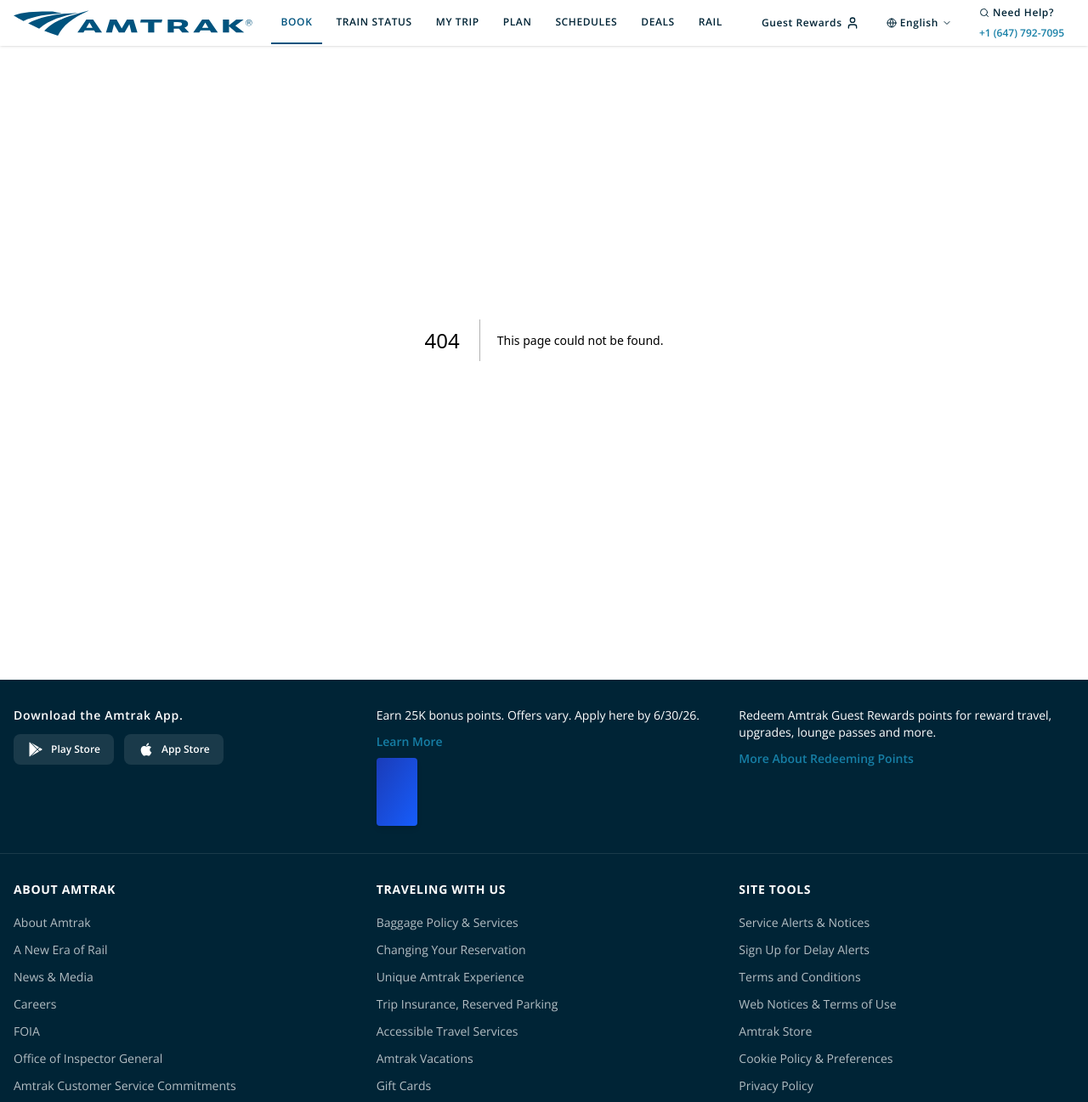
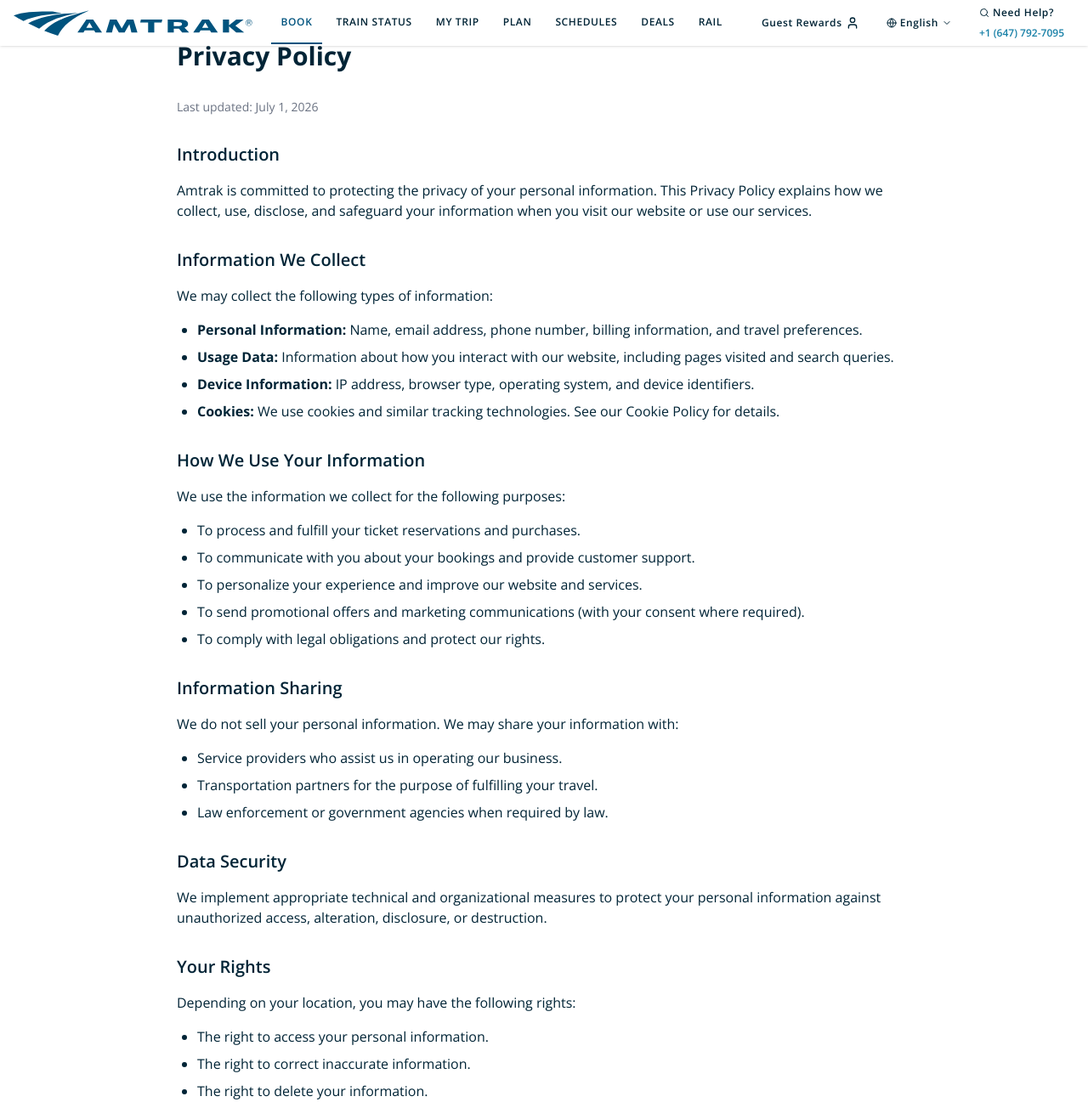
Before and after one commit to airticketexpress41-sys/amtrak, a Next.js app: page /planning-booking/policies/privacy-policy in a window 1280 px wide. Before the commit this address had no page. Shown: the top 1297 px of the page at 85% size. Built offline with nearby package versions, Linux system fonts and the light colour scheme.

Commit message:
Add Privacy Policy and Terms and Conditions pages

```diff
--- /dev/null
+++ b/src/app/planning-booking/policies/privacy-policy/page.tsx
@@ -0,0 +1,96 @@
+import type { Metadata } from "next";
+
+export const metadata: Metadata = {
+  title: "Privacy Policy",
+  description:
+    "Read Amtrak's Privacy Policy to understand how we collect, use, and protect your personal information.",
+  openGraph: {
+    title: "Privacy Policy | Amtrak",
+  },
+  alternates: {
+    canonical: "/planning-booking/policies/privacy-policy",
+  },
+};
+
+export default function PrivacyPolicyPage() {
+  return (
+    <div className="max-w-4xl mx-auto px-4 py-12">
+      <h1 className="text-3xl font-bold mb-8">Privacy Policy</h1>
+      <p className="text-sm text-gray-500 mb-8">Last updated: July 1, 2026</p>
+
+      <section className="mb-8">
+        <h2 className="text-xl font-semibold mb-4">Introduction</h2>
+        <p className="mb-4">
+          Amtrak is committed to protecting the privacy of your personal information. This Privacy Policy
+          explains how we collect, use, disclose, and safeguard your information when you visit our website
+          or use our services.
+        </p>
+      </section>
+
+      <section className="mb-8">
+        <h2 className="text-xl font-semibold mb-4">Information We Collect</h2>
+        <p className="mb-4">We may collect the following types of information:</p>
+        <ul className="list-disc pl-6 mb-4 space-y-2">
+          <li><strong>Personal Information:</strong> Name, email address, phone number, billing information, and travel preferences.</li>
+          <li><strong>Usage Data:</strong> Information about how you interact with our website, including pages visited and search queries.</li>
+          <li><strong>Device Information:</strong> IP address, browser type, operating system, and device identifiers.</li>
+          <li><strong>Cookies:</strong> We use cookies and similar tracking technologies. See our Cookie Policy for details.</li>
+        </ul>
+      </section>
+
+      <section className="mb-8">
+        <h2 className="text-xl font-semibold mb-4">How We Use Your Information</h2>
+        <p className="mb-4">We use the information we collect for the following purposes:</p>
+        <ul className="list-disc pl-6 mb-4 space-y-2">
+          <li>To process and fulfill your ticket reservations and purchases.</li>
+          <li>To communicate with you about your bookings and provide customer support.</li>
+          <li>To personalize your experience and improve our website and services.</li>
+          <li>To send promotional offers and marketing communications (with your consent where required).</li>
+          <li>To comply with legal obligations and protect our rights.</li>
+        </ul>
+      </section>
+
+      <section className="mb-8">
+        <h2 className="text-xl font-semibold mb-4">Information Sharing</h2>
+        <p className="mb-4">
+          We do not sell your personal information. We may share your information with:
+        </p>
+        <ul className="list-disc pl-6 mb-4 space-y-2">
+          <li>Service providers who assist us in operating our business.</li>
+          <li>Transportation partners for the purpose of fulfilling your travel.</li>
+          <li>Law enforcement or government agencies when required by law.</li>
+        </ul>
+      </section>
+
+      <section className="mb-8">
+        <h2 className="text-xl font-semibold mb-4">Data Security</h2>
+        <p className="mb-4">
+          We implement appropriate technical and organizational measures to protect your personal
+          information against unauthorized access, alteration, disclosure, or destruction.
+        </p>
+      </section>
+
+      <section className="mb-8">
+        <h2 className="text-xl font-semibold mb-4">Your Rights</h2>
+        <p className="mb-4">Depending on your location, you may have the following rights:</p>
+        <ul className="list-disc pl-6 mb-4 space-y-2">
+          <li>The right to access your personal information.</li>
+          <li>The right to correct inaccurate information.</li>
+          <li>The right to delete your information.</li>
+          <li>The right to restrict or object to processing.</li>
+          <li>The right to data portability.</li>
+          <li>The right to withdraw consent.</li>
+        </ul>
+      </section>
+
+      <section className="mb-8">
+        <h2 className="text-xl font-semibold mb-4">Contact Us</h2>
+        <p className="mb-4">
+          If you have any questions about this Privacy Policy, please contact us at:
+        </p>
+        <p className="mb-2">Email: privacy@amtrak.com</p>
+        <p>Phone: +1 (647) 792-7095</p>
+      </section>
+    </div>
+  );
+}
--- /dev/null
+++ b/src/app/terms-and-conditions/page.tsx
@@ -0,0 +1,80 @@
+import type { Metadata } from "next";
+
+export const metadata: Metadata = {
+  title: "Terms and Conditions",
+  description:
+    "Review Amtrak's Terms and Conditions for using our website and services.",
+  openGraph: {
+    title: "Terms and Conditions | Amtrak",
+  },
+  alternates: {
+    canonical: "/terms-and-conditions",
+  },
+};
+
+export default function TermsAndConditionsPage() {
+  return (
+    <div className="max-w-4xl mx-auto px-4 py-12">
+      <h1 className="text-3xl font-bold mb-8">Terms and Conditions</h1>
+      <p className="text-sm text-gray-500 mb-8">Last updated: July 1, 2026</p>
+
+      <section className="mb-8">
+        <h2 className="text-xl font-semibold mb-4">Acceptance of Terms</h2>
+        <p className="mb-4">
+          By accessing or using the Amtrak website and services, you agree to be bound by these
+          Terms and Conditions. If you do not agree with any part of these terms, you should not
+          use our website or services.
+        </p>
+      </section>
+
+      <section className="mb-8">
+        <h2 className="text-xl font-semibold mb-4">Use of Services</h2>
+        <p className="mb-4">You agree to use our services only for lawful purposes and in accordance with these terms. You may not:</p>
+        <ul className="list-disc pl-6 mb-4 space-y-2">
+          <li>Use the website in any way that violates applicable laws or regulations.</li>
+          <li>Attempt to gain unauthorized access to any part of the website or systems.</li>
+          <li>Interfere with or disrupt the operation of the website.</li>
+          <li>Use any automated means to access or collect data without our permission.</li>
+        </ul>
+      </section>
+
+      <section className="mb-8">
+        <h2 className="text-xl font-semibold mb-4">Intellectual Property</h2>
+        <p className="mb-4">
+          All content on this website, including text, graphics, logos, images, and software, is the
+          property of Amtrak or its licensors and is protected by copyright and other intellectual
+          property laws. You may not reproduce, distribute, or create derivative works without our
+          express written permission.
+        </p>
+      </section>
+
+      <section className="mb-8">
+        <h2 className="text-xl font-semibold mb-4">Limitation of Liability</h2>
+        <p className="mb-4">
+          Amtrak shall not be liable for any indirect, incidental, special, consequential, or punitive
+          damages arising out of or relating to your use of our website or services. Our total liability
+          for any claims shall not exceed the amount you paid for the specific service giving rise to
+          the claim.
+        </p>
+      </section>
+
+      <section className="mb-8">
+        <h2 className="text-xl font-semibold mb-4">Modifications</h2>
+        <p className="mb-4">
+          We reserve the right to modify these terms at any time. Changes will be effective immediately
+          upon posting. Your continued use of our services after any modifications constitutes your
+          acceptance of the updated terms.
+        </p>
+      </section>
+
+      <section className="mb-8">
+        <h2 className="text-xl font-semibold mb-4">Contact</h2>
+        <p className="mb-4">
+          For questions about these Terms and Conditions, please contact us:
+        </p>
+        <p className="mb-2">Email: legal@amtrak.com</p>
+        <p>Phone: +1 (647) 792-7095</p>
+      </section>
+    </div>
+  );
+}
```
